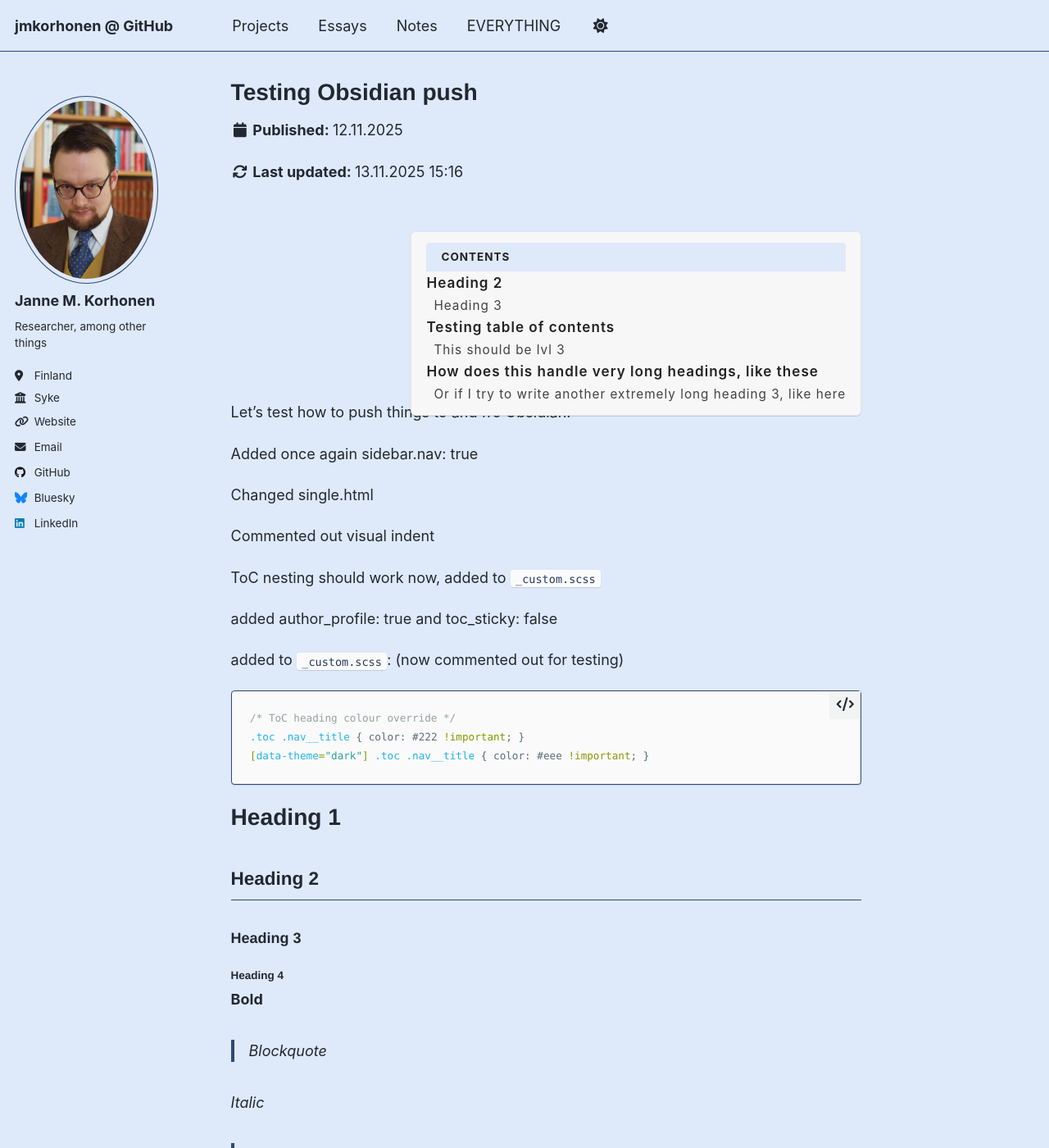
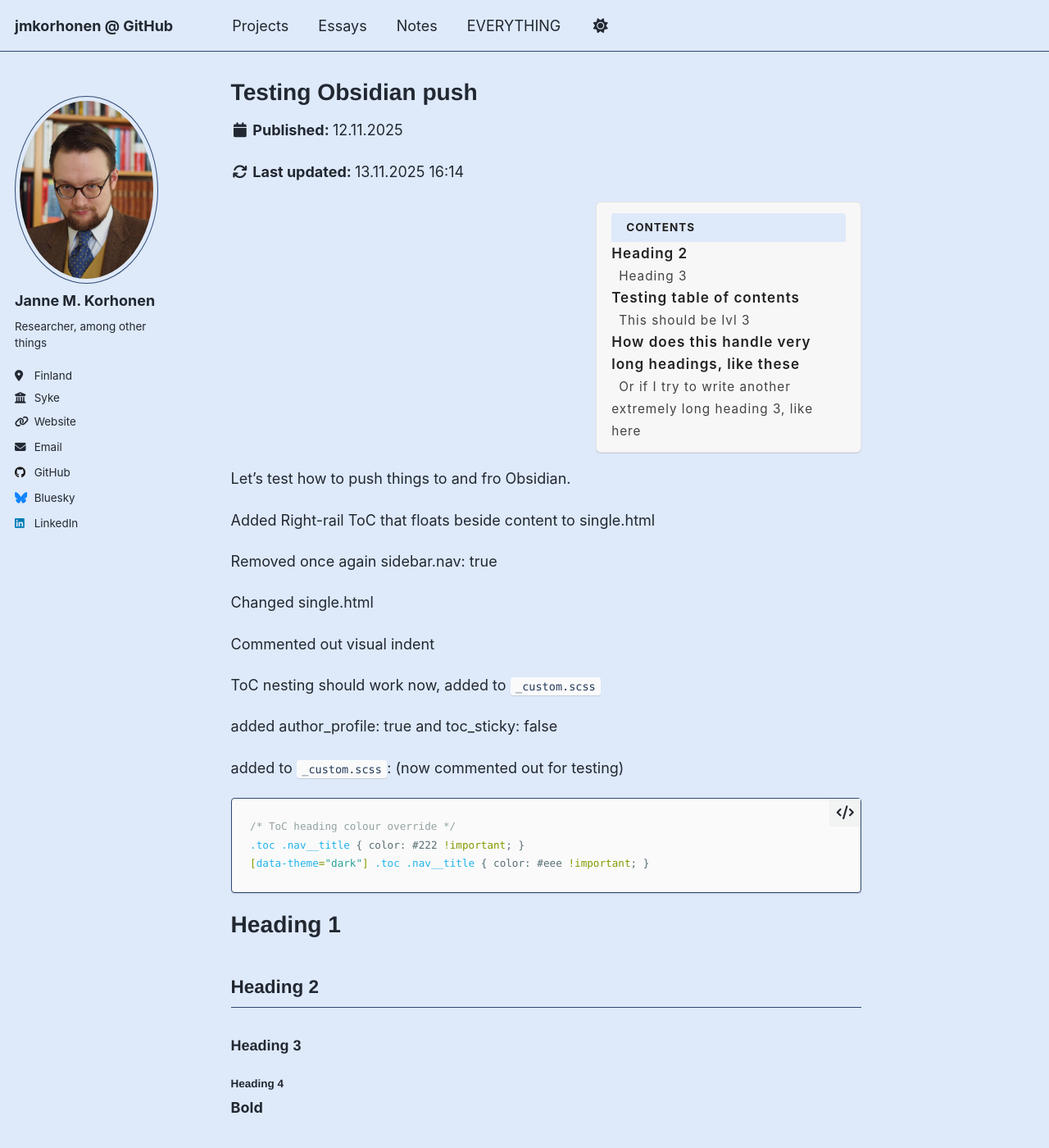
Before and after one commit to jmkorhonen/jmkorhonen.github.io, a Jekyll site: the page built from _pages/testpage.md, in a window 1280 px wide and 1400 px high. Shown: the whole window at 82% size. Built offline with Jekyll 4.4.1, drawn with Linux system fonts in a browser that asks for light colours; a script that is not in the unit is left out.

Commit message:
jmkorhonen 2025-11-13 16:14:59

```diff
--- a/_pages/testpage.md
+++ b/_pages/testpage.md
@@ -10,12 +10,14 @@ toc_label: Contents
 toc_icon: list
 published: true
 sidebar.nav: true
-modified: 2025-11-13 Thu 15:16
+modified: 2025-11-13 Thu 16:14
 ---
 
 Let's test how to push things to and fro Obsidian.
 
-Added once again sidebar.nav: true
+Added Right-rail ToC that floats beside content to single.html
+
+Removed once again sidebar.nav: true
 
 Changed single.html
 
--- a/_sass/custom/_custom.scss
+++ b/_sass/custom/_custom.scss
@@ -1,3 +1,24 @@
+/* Right-rail ToC that floats beside content */
+.page__inner-wrap {
+  display: flow-root; /* establish a new block formatting context for floats */
+}
+
+.sidebar__right {
+  float: right;
+  width: 18rem;
+  margin: 0 0 1rem 1.5rem;
+  position: sticky;
+  top: 2rem;          /* adjust if your masthead is taller */
+  align-self: flex-start;
+}
+
+.page__content { overflow: visible; }
+
+/* Collapse to inline on narrow screens */
+@media (max-width: 900px) {
+  .sidebar__right { float: none; width: auto; position: static; margin: 0 0 1rem 0; }
+}
+
 /* Improve visibility of the ToC heading */
 .nav__title {
   color: #222 !important;   /* darker for light theme */
```
